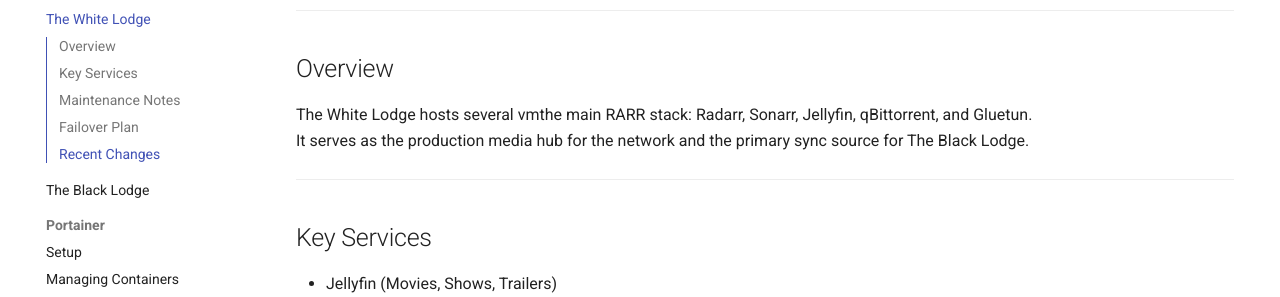
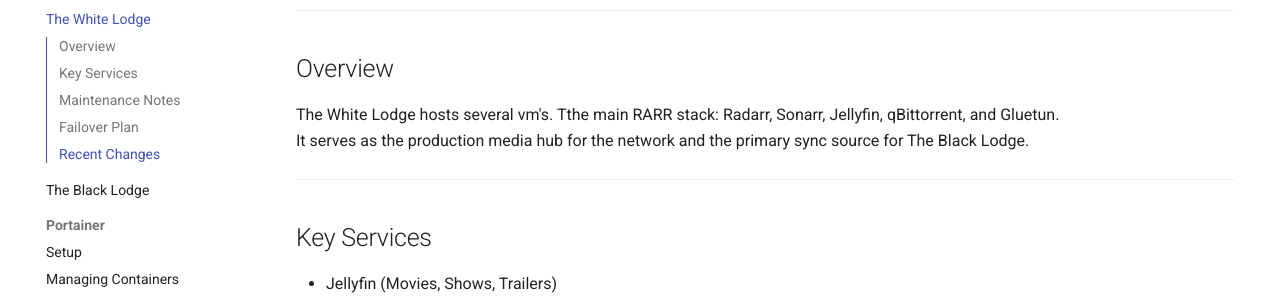
Before and after one commit to osirispc/homelab-docs, an MkDocs documentation site: the page built from docs/servers/thewhitelodge.md, in a window 1280 px wide and 1291 px high. Shown: the part 271-568 px from the top of the window. Built offline with MkDocs 1.6.1 and Material for MkDocs 9.7.7, drawn with Linux system fonts in a browser that asks for light colours.

Commit message:
Auto-update: 2025-11-15 14:41:06

```diff
--- a/docs/servers/thewhitelodge.md
+++ b/docs/servers/thewhitelodge.md
@@ -8,7 +8,7 @@
 ---
 
 ## Overview
-The White Lodge hosts several vmthe main RARR stack: Radarr, Sonarr, Jellyfin, qBittorrent, and Gluetun.
+The White Lodge hosts several vm's.  Tthe main RARR stack: Radarr, Sonarr, Jellyfin, qBittorrent, and Gluetun.
 It serves as the production media hub for the network and the primary sync source for The Black Lodge.
 
 ---
```
